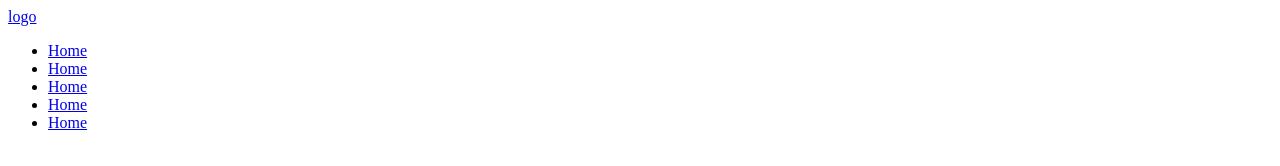
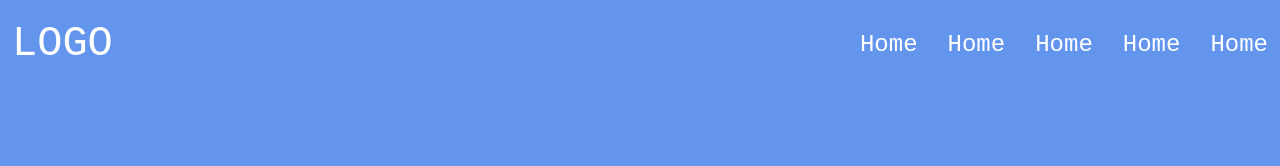
Before and after one commit to sherzod401/gitStart, a plain HTML site: page index.html in a window 1280 px wide. Drawn offline with Linux system fonts and the light colour scheme.

Commit message:
add style

```diff
--- a/index.html
+++ b/index.html
@@ -4,12 +4,14 @@
   <meta charset="UTF-8">
   <meta http-equiv="X-UA-Compatible" content="IE=edge">
   <meta name="viewport" content="width=device-width, initial-scale=1.0">
+  <link rel="stylesheet" href="style.css">
   <title>Git start</title>
 </head>
 
 <body>
     <header class="header">
       <nav class="header__nav">
+        <div class="container nav__container">
           <a href="#!" class="header__logo">logo</a>
           <ul class="header__list">
             <li class="header__item"><a href="#!" class="header__link">Home</a></li>
@@ -18,6 +20,8 @@
             <li class="header__item"><a href="#!" class="header__link">Home</a></li>
             <li class="header__item"><a href="#!" class="header__link">Home</a></li>
           </ul>
+        </div>
+
       </nav>
     </header>
 </body>
--- /dev/null
+++ b/style.css
@@ -0,0 +1,55 @@
+*{
+  margin: 0;
+  padding: 0;
+  box-sizing: border-box;
+  font-family: 'Courier New', Courier, monospace;
+}
+
+a{
+  text-decoration: none;
+}
+
+ul {
+  list-style: none;
+}
+
+.container{
+  max-width: 1320px;
+  width: 100%;
+  margin: 0 auto;
+  padding: 0 12px;
+}
+
+.header{
+  min-height: 100vh;
+  background: cornflowerblue;
+}
+
+.header__nav{
+  padding: 20px 0;
+
+}
+
+.nav__container{
+  display: flex;
+  justify-content: space-between;
+  align-items: center;
+}
+
+.header__logo{
+  font-size: 42px;
+  text-transform: uppercase;
+  color: #fff;
+}
+
+.header__list{
+  display: flex;
+  column-gap: 30px;
+
+}
+
+
+.header__link{
+  font-size: 24px;
+  color: #fff;
+}
```
Lines whose indentation alone changed are shown as unchanged.
